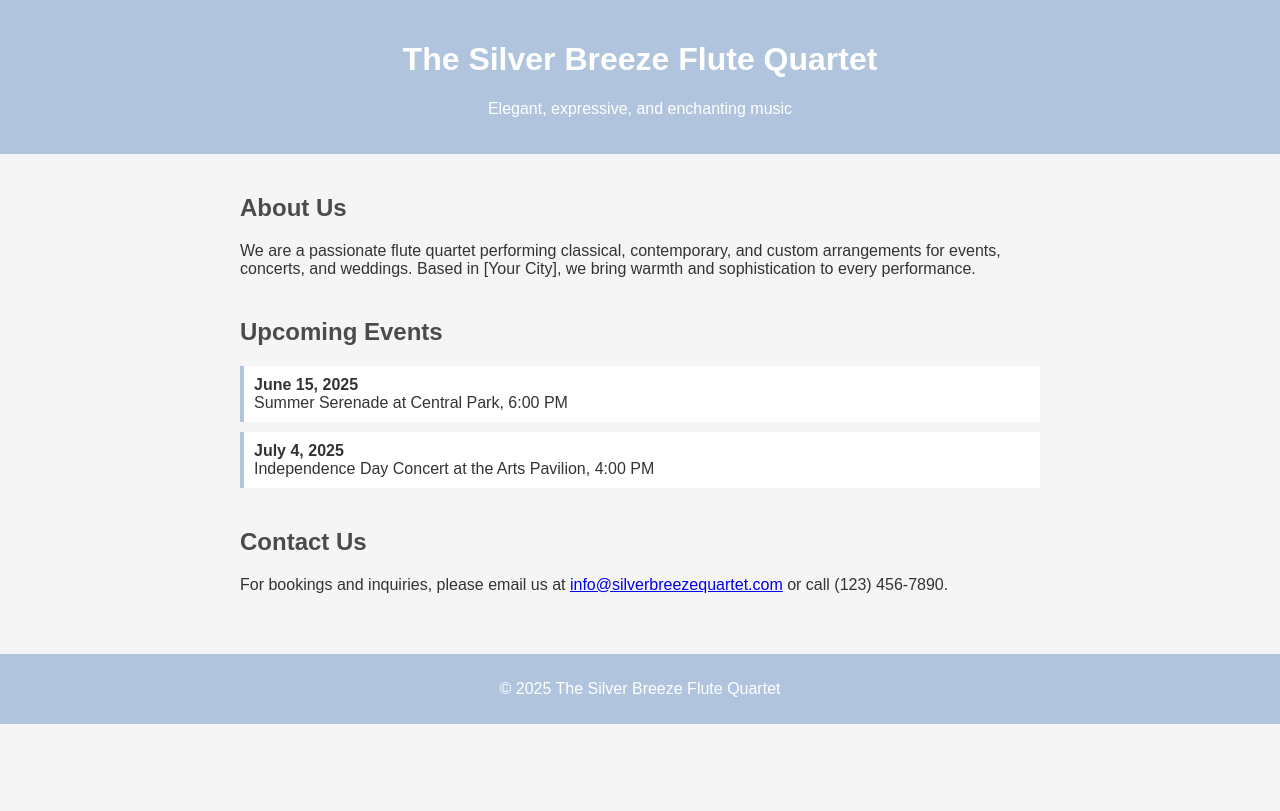
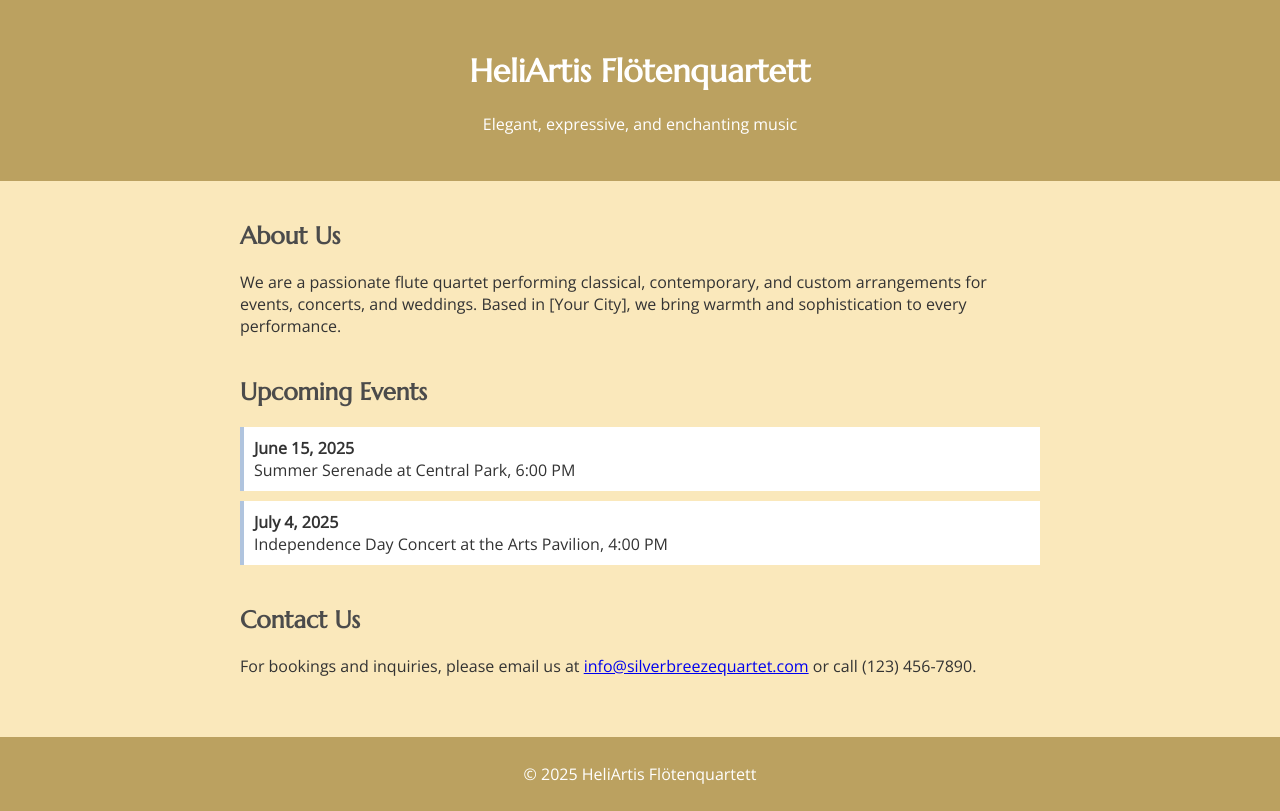
Before and after one commit to heliartis/heliartis.github.io, a plain HTML site: page index.html in a window 1280 px wide. Drawn offline with nearby package versions, Linux system fonts and the light colour scheme.

Commit message:
Update index.html

```diff
--- a/index.html
+++ b/index.html
@@ -3,20 +3,24 @@
 <head>
   <meta charset="UTF-8" />
   <meta name="viewport" content="width=device-width, initial-scale=1.0"/>
-  <title>Flute Quartet</title>
+  <title>HeliArtis</title>
+  <link href="https://fonts.googleapis.com/css2?family=Marcellus&family=Raleway&family=Open+Sans&display=swap" rel="stylesheet">
   <style>
     body {
-      font-family: Arial, sans-serif;
-      background: #f5f5f5;
+      font-family: 'Open Sans', sans-serif;
+      background: #FAE8BB;
       margin: 0;
       padding: 0;
       color: #333;
     }
     header {
-      background: #b0c4de;
+      background: #BBA160;
       color: white;
-      padding: 20px;
+      padding: 30px;
       text-align: center;
+    }
+    header h1 {
+      font-family: 'Marcellus', serif;
     }
     main {
       padding: 20px;
@@ -27,10 +31,11 @@
       margin-bottom: 40px;
     }
     h2 {
+      font-family: 'Marcellus', serif;
       color: #4b4b4b;
     }
     footer {
-      background: #b0c4de;
+      background: #BBA160;
       color: white;
       text-align: center;
       padding: 10px;
@@ -45,7 +50,7 @@
 </head>
 <body>
   <header>
-    <h1>The Silver Breeze Flute Quartet</h1>
+    <h1>HeliArtis Flötenquartett</h1>
     <p>Elegant, expressive, and enchanting music</p>
   </header>
 
@@ -74,7 +79,7 @@
   </main>
 
   <footer>
-    <p>&copy; 2025 The Silver Breeze Flute Quartet</p>
+    <p>&copy; 2025 HeliArtis Flötenquartett</p>
   </footer>
 </body>
 </html>
```
